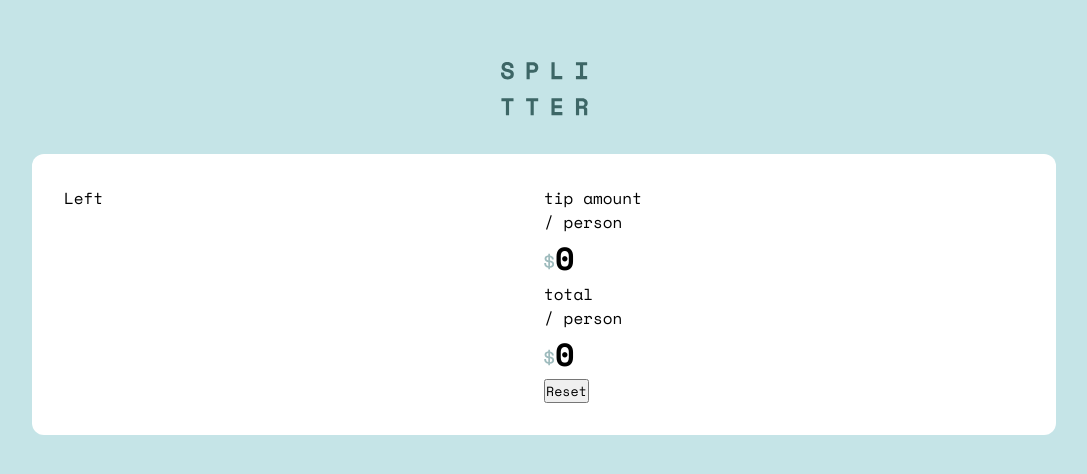
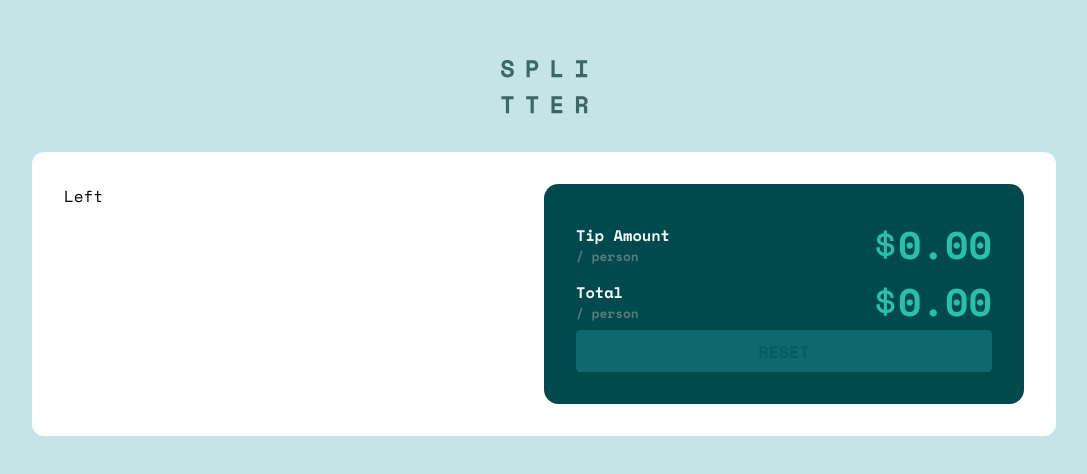
Before and after one commit to Aryan-ki-codepanti/tip-calculator-app, a React (Create React App) app: page / in a window 1280 px wide. Shown: the part 168-642 px from the top of the page, without its empty margins (96-1183 px from the left). Built offline with nearby package versions, Linux system fonts and the light colour scheme.

Commit message:
Completed Result Display component and Amount Show UI

```diff
--- a/src/components/AmountShow/AmountShow.css
+++ b/src/components/AmountShow/AmountShow.css
@@ -0,0 +1,29 @@
+.amount-box{
+    display: flex;
+    justify-content: space-between;
+    align-items: center;
+}
+
+.amount-title{
+    color: var(--Light-grayish-cyan-2);
+    text-transform: capitalize;
+    font-weight: var(--fw-700);
+    font-size: 0.96em;
+}
+
+.amount-person{
+    color: var(--Dark-grayish-cyan-1);
+    font-weight: var(--fw-700);
+    font-size: 0.8em;
+}
+
+.amount{
+    color: var(--Strong-cyan);
+    display: flex;
+    align-items: center;
+    font-size: 2.4em;
+    gap: 0.05em;
+}
+.amount img{
+    width: 20px;
+}
--- a/src/components/AmountShow/AmountShow.jsx
+++ b/src/components/AmountShow/AmountShow.jsx
@@ -1,17 +1,21 @@
 import React from "react";
-import dollar from "../../images/icon-dollar.svg";
+import dollar from "../../images/icon-dollar-cyan.svg";
+import "./AmountShow.css";
 
 export const AmountShow = ({ title, amount }) => {
+
+    const getNum = num => Number(num).toFixed(2);
+
     return (
-        <div class="amount-box">
+        <div className="amount-box">
             <div className="amount-left">
-                <p class="amount-title">{title}</p>
-                <span class="amount-person">/ person</span>
+                <p className="amount-title">{title}</p>
+                <p className="amount-person">/ person</p>
             </div>
             <div className="amount-right">
                 <h1 className="amount">
                     <img src={dollar} alt="" />
-                    {amount}
+                    {getNum(amount)}
                 </h1>
             </div>
         </div>
--- a/src/components/ResultDisplay/ResultDisplay.css
+++ b/src/components/ResultDisplay/ResultDisplay.css
@@ -0,0 +1,22 @@
+.result-wrapper{
+    background-color: var(--Very-dark-cyan);
+    padding: 2em;
+    border-radius: 0.9em;
+
+    display: flex;
+    flex-direction: column;
+    justify-content: space-between;
+}
+
+.reset-button{
+    width: 100%;
+    border: none;
+    border-radius: 0.25em;
+    font-size: calc(0.7 * var(--Font-size-form-inputs));
+    text-transform: uppercase;
+    padding: 0.5em;
+
+    background-color: var(--Button-Reset-Disabled-bg);
+    color: var(--Button-Reset-Disabled-color);
+    font-weight: var(--fw-700);
+}
--- a/src/components/ResultDisplay/ResultDisplay.jsx
+++ b/src/components/ResultDisplay/ResultDisplay.jsx
@@ -1,14 +1,21 @@
-import React from 'react'
-import { AmountShow } from '../AmountShow/AmountShow';
+import React from "react";
+import { AmountShow } from "../AmountShow/AmountShow";
+import "./ResultDisplay.css";
 
 export const ResultDisplay = () => {
+
+    const resetActiveStyles = {
+        backgroundColor: "var(--Strong-cyan)",
+        color: "var(--Very-dark-cyan)"
+    };
+
     return (
         <div className="result-wrapper">
             <div>
-                <AmountShow title="tip amount" amount={0}/>
-                <AmountShow title="total" amount={0}/>
+                <AmountShow title="tip amount" amount={0} />
+                <AmountShow title="total" amount={0} />
             </div>
-            <button className='reset-button'>Reset</button>
+            <button className="reset-button">Reset</button>
         </div>
-    )
+    );
 };
--- a/src/index.css
+++ b/src/index.css
@@ -21,6 +21,8 @@
     --Light-grayish-cyan-1: hsl(185, 41%, 84%);
     --Light-grayish-cyan-2: hsl(189, 41%, 97%);
     --White: hsl(0, 0%, 100%);
+    --Button-Reset-Disabled-bg: hsl(183, 79%, 24%);
+    --Button-Reset-Disabled-color: hsl(183, 94%, 20%);
 
     /* ## Typography */
 
```
Also changed, not shown: src/images/icon-dollar-cyan.svg (added).
